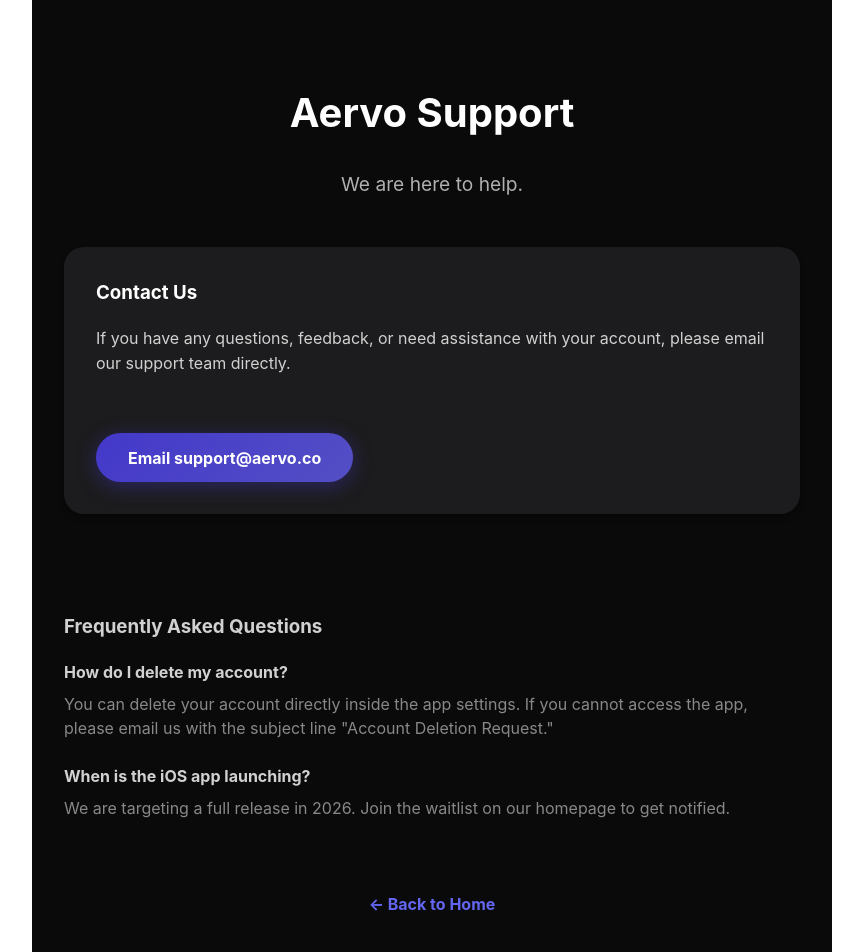
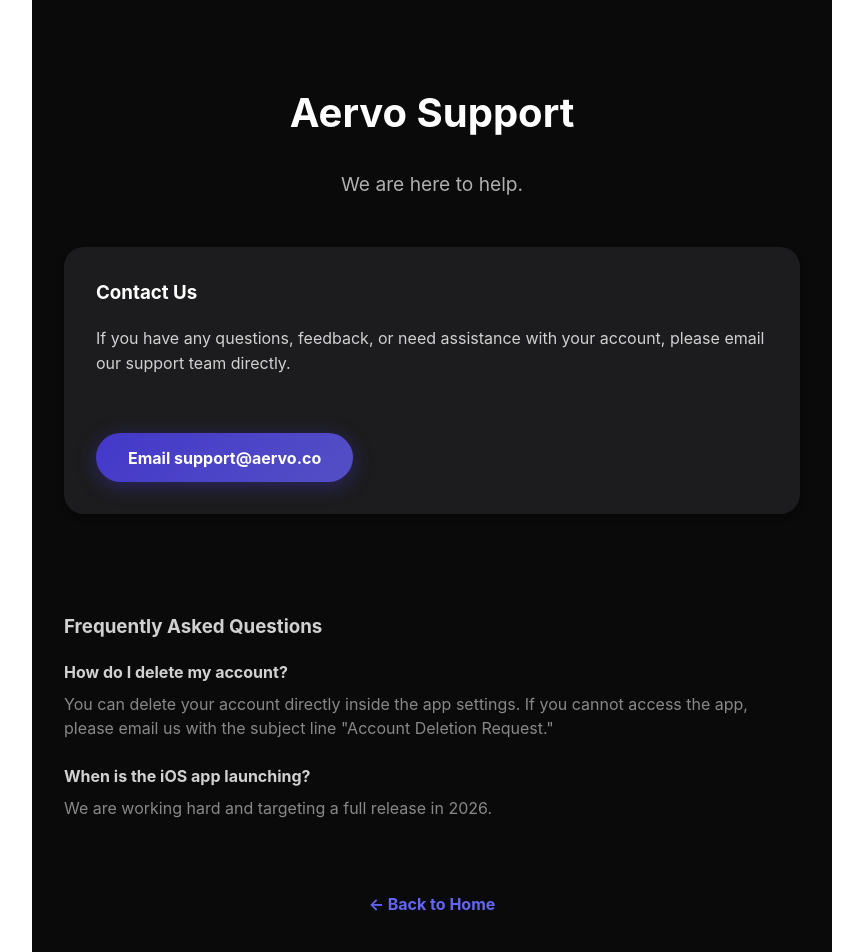
Before and after one commit to lstomita/aervo-web, a React (Vite) app: page /support in a window 1280 px wide. Shown: the top 952 px of the page, without its empty margins (208-1071 px from the left). Built offline with nearby package versions, Linux system fonts and the light colour scheme; a web font is replaced by a local one.

Commit message:
Update copy and add Support page

```diff
--- a/src/Support.jsx
+++ b/src/Support.jsx
@@ -41,7 +41,7 @@
           <div style={{ marginBottom: '1.5rem' }}>
             <strong>When is the iOS app launching?</strong>
             <p style={{ color: '#888', marginTop: '0.5rem' }}>
-              We are targeting a full release in 2026. Join the waitlist on our homepage to get notified.
+              We are working hard and targeting a full release in 2026.
             </p>
           </div>
         </div>
```
